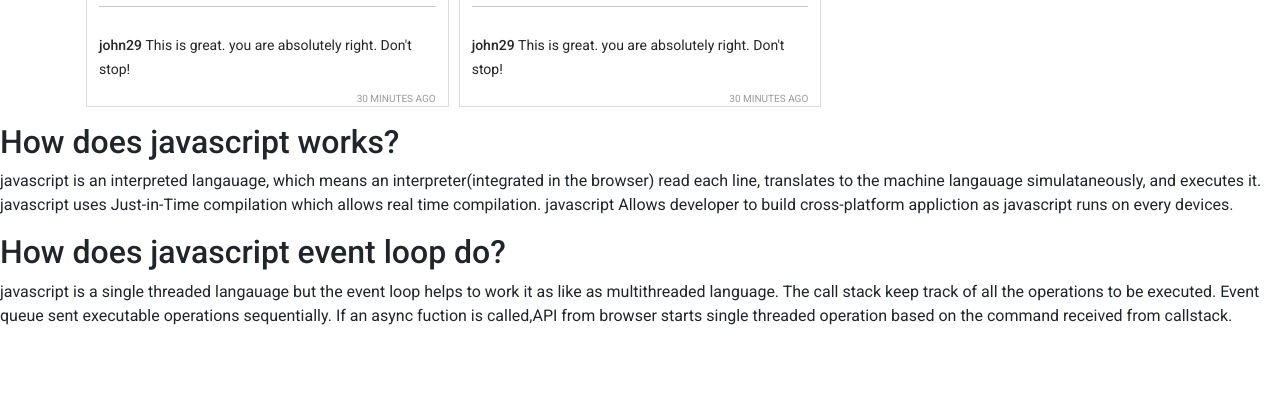
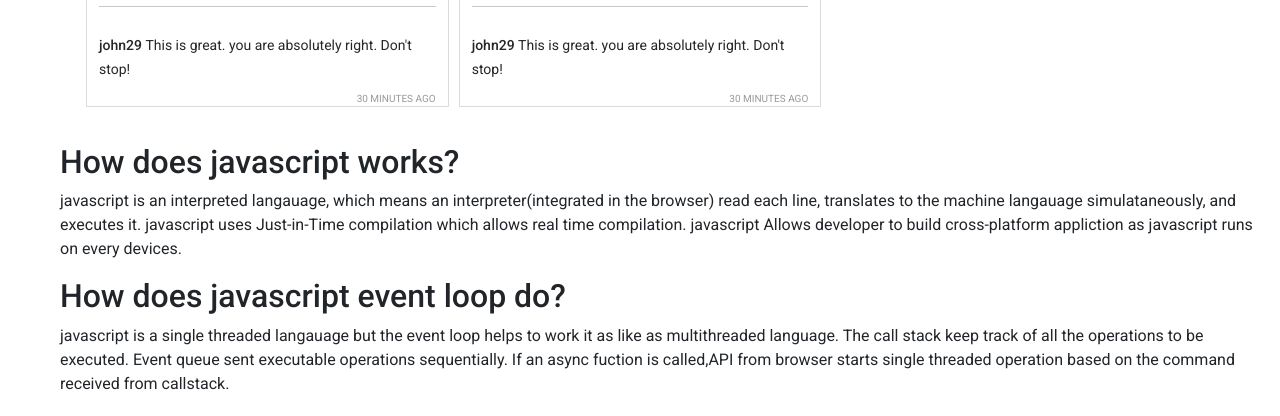
Before and after one commit to sadiqss/insta-shohor, a plain HTML site: page index.html in a window 1280 px wide. Shown: the part 1425-1841 px from the top of the page. Before the commit the page ends 1753 px from the top, so only its background shows below. Drawn offline with nearby package versions, Linux system fonts and the light colour scheme.

Commit message:
Style added to new Section

```diff
--- a/css/style.css
+++ b/css/style.css
@@ -256,3 +256,9 @@ img {
     grid-template-columns: repeat(1, 1fr);
   }
 }
+
+/* Question Answer section */
+#queAns{
+  margin: 20px;
+  padding-left: 40px;
+}
--- a/index.html
+++ b/index.html
@@ -57,7 +57,7 @@
             <h1>Reported posts</h1>
         </div>
     </main>
-    <section>
+    <section id="queAns">
         <h2>How does javascript works?</h2>
         <p>javascript is an interpreted langauage, which means an interpreter(integrated in the browser) read each line,
             translates to the machine langauage simulataneously, and executes it. javascript uses Just-in-Time
```
